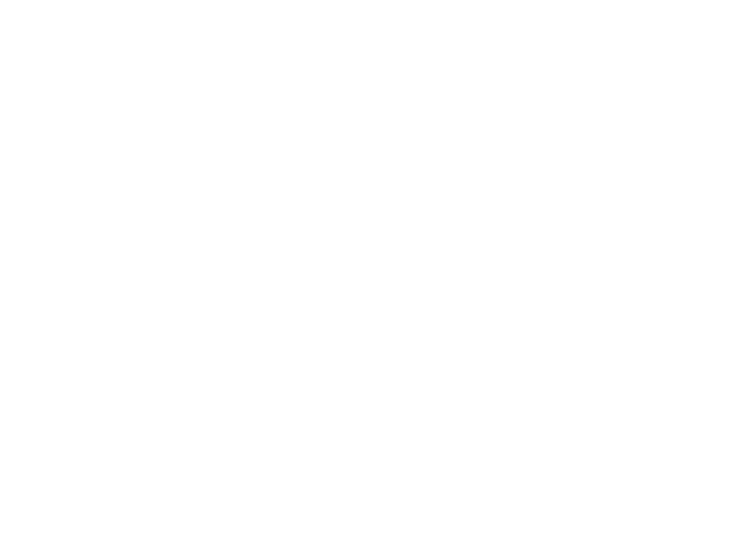
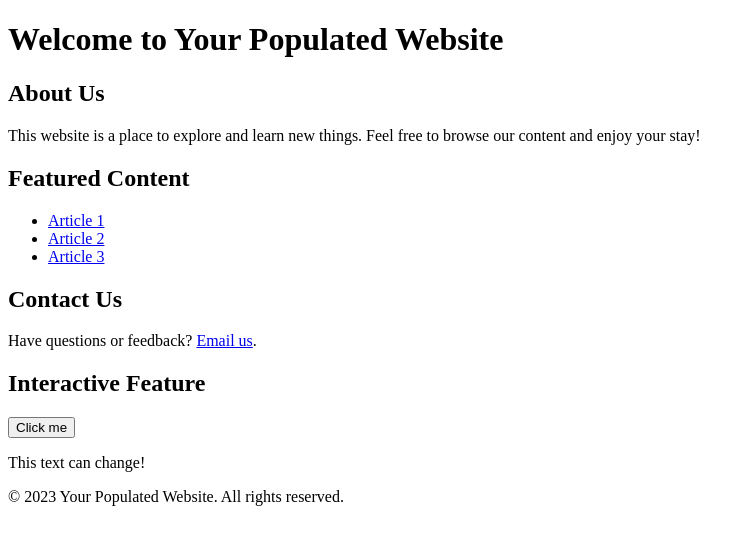
Before and after one commit to QuantumExplorer78/quantumexplorer78.github.io., a plain HTML site: page index.html in a window 1280 px wide. Shown: the whole page, without its empty margins (0-754 px from the left). Drawn offline with Linux system fonts and the light colour scheme.

Commit message:
Update index.html

```diff
--- a/index.html
+++ b/index.html
@@ -8,4 +8,59 @@
 <body>
 
 </body>
+</html> <!DOCTYPE html>
+<html lang="en">
+<head>
+    <meta charset="UTF-8">
+    <meta name="viewport" content="width=device-width, initial-scale=1.0">
+    <title>Your Populated Website</title>
+    <style>
+        /* Your CSS styles go here */
+    </style>
+</head>
+<body>
+
+    <header>
+        <h1>Welcome to Your Populated Website</h1>
+    </header>
+
+    <main>
+        <section>
+            <h2>About Us</h2>
+            <p>This website is a place to explore and learn new things. Feel free to browse our content and enjoy your stay!</p>
+        </section>
+
+        <section>
+            <h2>Featured Content</h2>
+            <ul>
+                <li><a href="#">Article 1</a></li>
+                <li><a href="#">Article 2</a></li>
+                <li><a href="#">Article 3</a></li>
+            </ul>
+        </section>
+
+        <section>
+            <h2>Contact Us</h2>
+            <p>Have questions or feedback? <a href="mailto:info@example.com">Email us</a>.</p>
+        </section>
+
+        <section>
+            <h2>Interactive Feature</h2>
+            <button onclick="changeText()">Click me</button>
+            <p id="interactiveText">This text can change!</p>
+        </section>
+    </main>
+
+    <footer>
+        <p>&copy; 2023 Your Populated Website. All rights reserved.</p>
+    </footer>
+
+    <script>
+        // Your JavaScript code goes here
+        function changeText() {
+            document.getElementById("interactiveText").innerHTML = "Text changed!";
+        }
+    </script>
+
+</body>
 </html>
```
